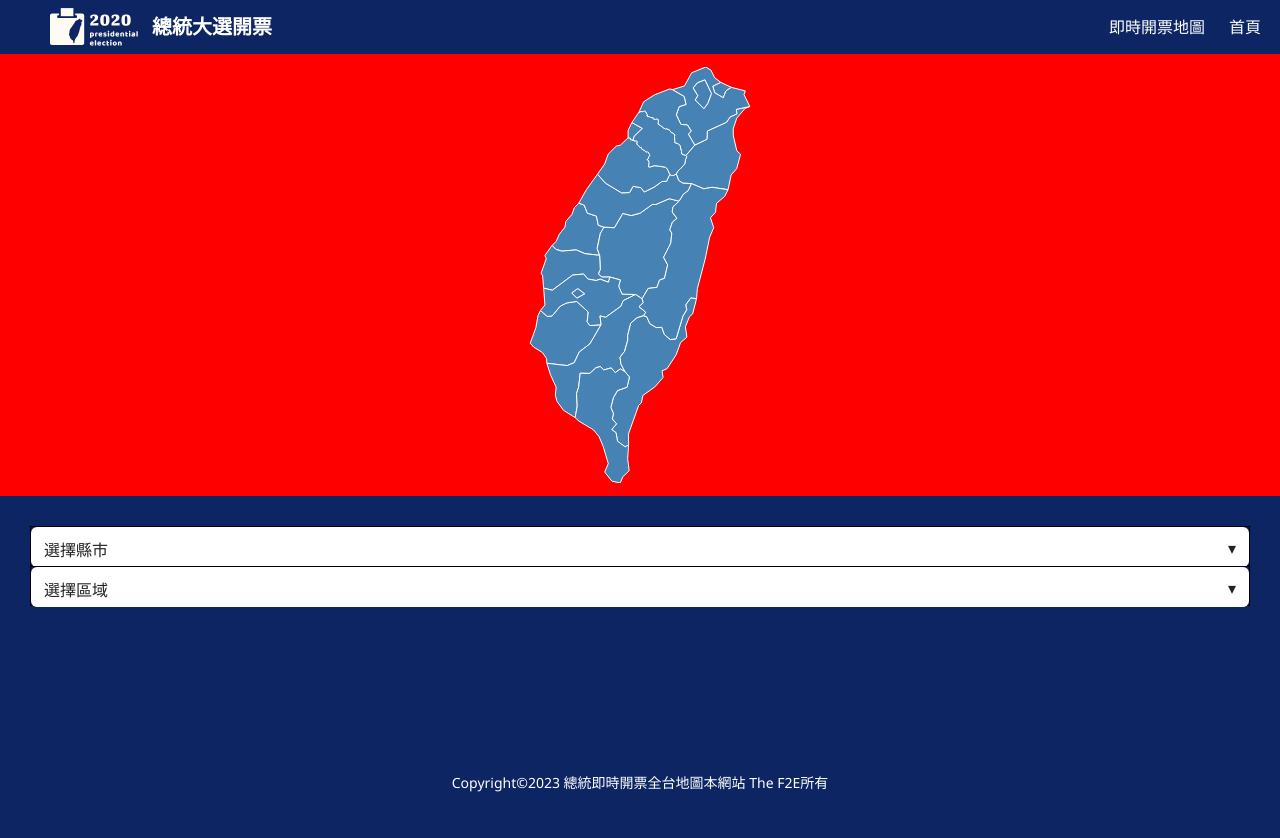
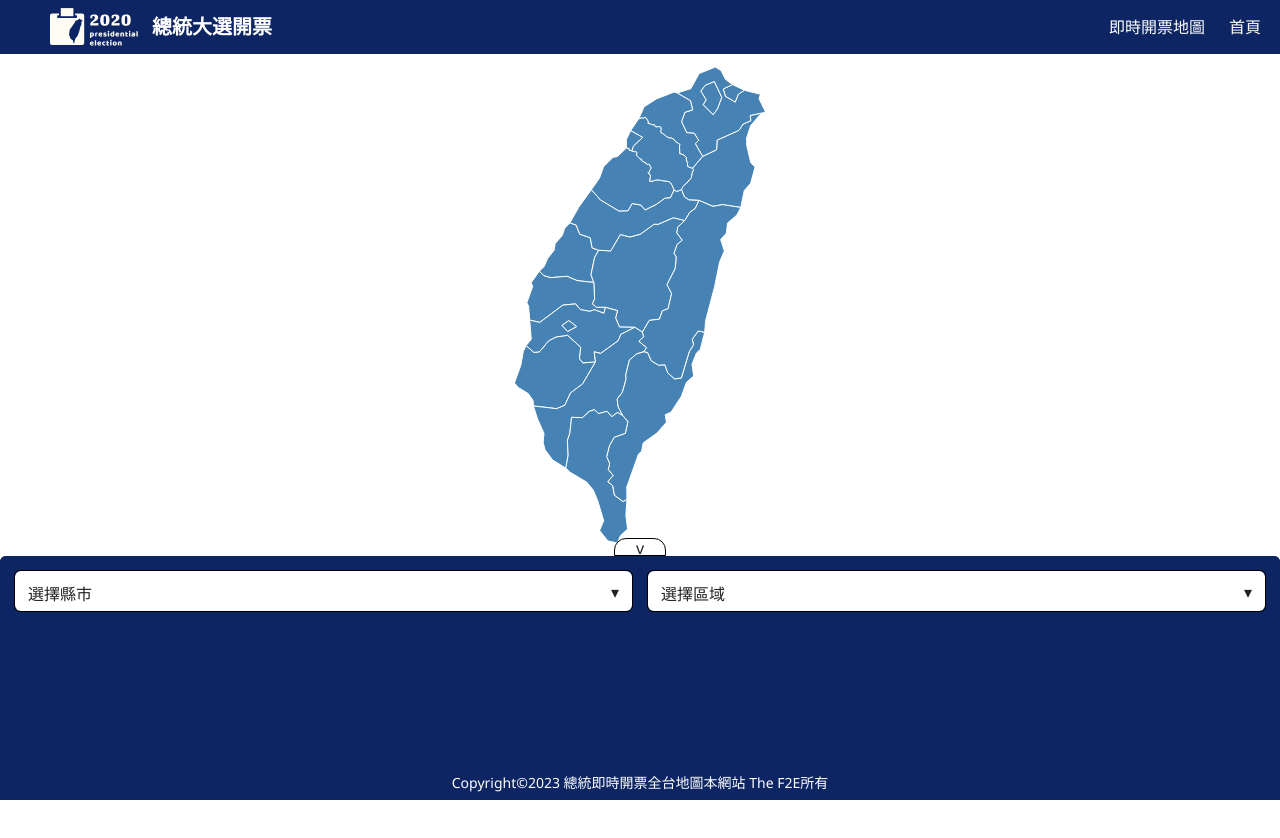
Before and after one commit to zim314/2023-F2E-Invoicing-System, a React (Vite) app: page / in a window 1280 px wide. Both pictures are taken after a click on the button 1100 px from the left and 426 px from the top of the page. Shown: the top 838 px of the page. After the commit the page ends 800 px from the top, so only its background shows below. Built offline with nearby package versions, Linux system fonts and the light colour scheme.

Commit message:
feat: 🎸 新增 selectBar

```diff
--- a/src/component/Select/index.scss
+++ b/src/component/Select/index.scss
@@ -11,11 +11,13 @@
     @extend %size;
     position: absolute;
     height: fit-content;
+    border: 1px solid black;
+    border-radius: 6px;
 
     &__container {
         @extend %size;
         position: relative;
-        border: 1px solid black;
+        border-radius: 6px;
     }
 
     & button {
--- a/src/page/OpenBallot/index.scss
+++ b/src/page/OpenBallot/index.scss
@@ -1,16 +1,54 @@
+%controlPanelSize {
+    width: 100%;
+    height: 209px;
+    border-radius: 6px 6px 0px 0px;
+}
+
 .openBallpt {
+    height: 100%;
+    display: flex;
+    flex-direction: column;
 
     &__mapContainer {
-        background-color: red;
         padding: 13px 0px;
-        height: 100%;
+        // height: 100%;
+        flex: 1;
         min-height: 442px;
+    }
+
+    &__controlPanelContainer {
+        @extend %controlPanelSize;
+        position: relative;
     }
 }
 
-.xxx {
-    width: 100%;
-    height: 400px;
+.controlPanel {
+    @extend %controlPanelSize;
+    position: absolute;
     background-color: #0D2562;
-    padding: 30px ;
+
+    &__expandButton {
+        width: 52px;
+        height: 18px;
+        text-align: center;
+        line-height: 18px;
+        border: 1px solid black;
+        border-radius: 12px 12px 0px 0px;
+        position: absolute;
+        top: -18px;
+        left: 50%;
+        transform: translate(-50%);
+        background-color: rgb(255,255,255,0.3);
+    }
+
+    &__selectBar {
+        display: flex;
+        padding: 14px;
+        border-radius: 6px 6px 0px 0px;
+        background-color: #0D2562;
+
+        & > div:last-child {
+           margin-left: 14px;
+        }
+    }
 }
--- a/src/page/OpenBallot/index.tsx
+++ b/src/page/OpenBallot/index.tsx
@@ -1,7 +1,7 @@
 import './index.scss';
 import countryMap from '../../assets/map/countryMap.json';
 import DisplayMap from '../../component/DisplayMap';
-import React, { useRef, useState, useEffect } from 'react';
+import { useRef, useState, useEffect } from 'react';
 import Select from '../../component/Select';
 import { counryData, distData } from '../../component/Select/optionData';
 
@@ -9,6 +9,7 @@ const OpenBallpt = () => {
     const [counry, setCounry] = useState('選擇縣市');
     const [dist, setDist] = useState('選擇區域');
     const [svgSize, setSvgSize] = useState({ width: 0, height: 0 });
+
     const mapContainerRef = useRef<HTMLDivElement>(null!);
 
     useEffect(() => {
@@ -24,11 +25,14 @@ const OpenBallpt = () => {
     }, []);
 
     return (
-        <div>
+        <div className="openBallpt">
             <div className="openBallpt__mapContainer" ref={mapContainerRef}>
                 <DisplayMap geojson={countryMap} svgSize={svgSize} />
             </div>
-            <div className="xxx">
+            <div className="openBallpt__controlPanelContainer">
+                <div className="controlPanel">
+                    <button className="controlPanel__expandButton">v</button>
+                    <div className="controlPanel__selectBar">
                         <Select
                             optionData={counryData}
                             selectValue={counry}
@@ -41,6 +45,8 @@ const OpenBallpt = () => {
                         />
                     </div>
                 </div>
+            </div>
+        </div>
     );
 };
 
```
Lines whose indentation alone changed are shown as unchanged.
